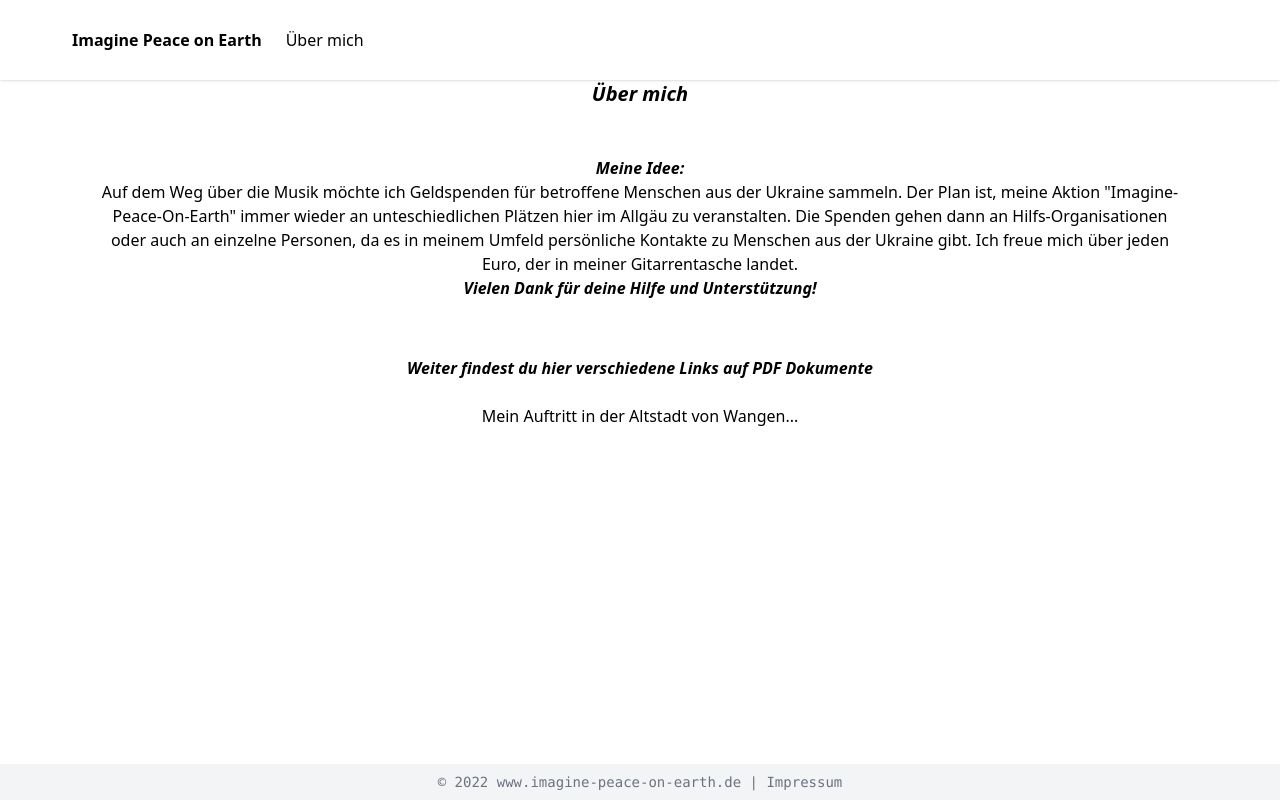
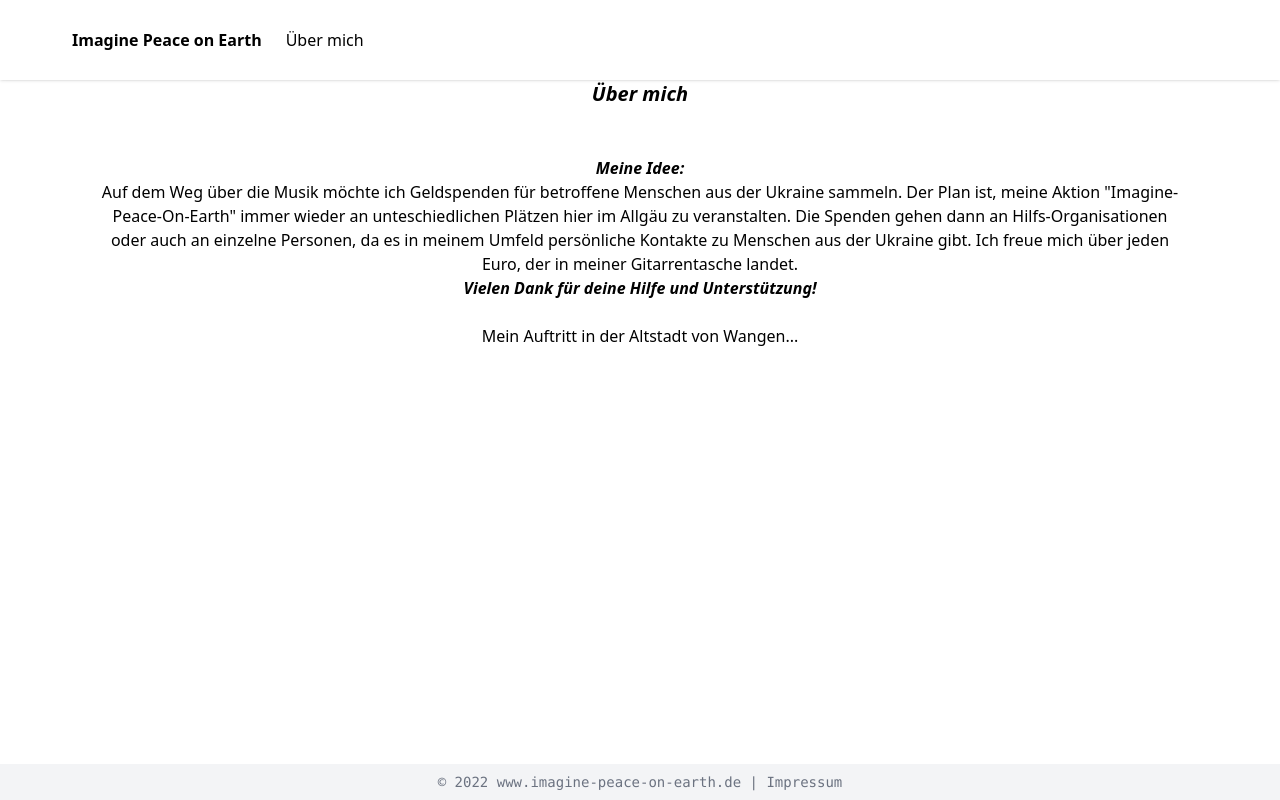
Before and after one commit to mocbuh/imaginepeace, a website: page about.html in a window 1280 px wide. Drawn offline with nearby package versions, Linux system fonts and the light colour scheme; files that its build step writes are made by us from their sources.

Commit message:
about.html - deleted: ... links auf PDF Dokumente

```diff
--- a/about.html
+++ b/about.html
@@ -31,8 +31,8 @@
         <p>Auf dem Weg über die Musik möchte ich Geldspenden für betroffene Menschen aus der Ukraine sammeln. Der Plan ist, meine Aktion "Imagine-Peace-On-Earth" immer wieder an unteschiedlichen Plätzen hier im Allgäu zu veranstalten. Die Spenden gehen dann an Hilfs-Organisationen oder auch an einzelne Personen, da es in meinem Umfeld persönliche Kontakte zu Menschen aus der Ukraine gibt. Ich freue mich über jeden Euro, der in meiner Gitarrentasche landet.</p>
         <h1 class="text-l italic font-bold pb-6">Vielen Dank für deine Hilfe und Unterstützung!</h1>
 
-         <h1 class="text-l italic font-bold pb-6 pt-8">Weiter findest du hier verschiedene Links auf PDF Dokumente</h1>
-
+<!--          <h1 class="text-l italic font-bold pb-6 pt-8">Weiter findest du hier verschiedene Links auf PDF Dokumente</h1>
+  -->
         <a href="https://www.dropbox.com/s/d794iittdzve9ya/web.imagine_6100.auftritt.in.wangen.pdf?dl=0">Mein Auftritt in der Altstadt von Wangen...</a>
 
       </div>
```
